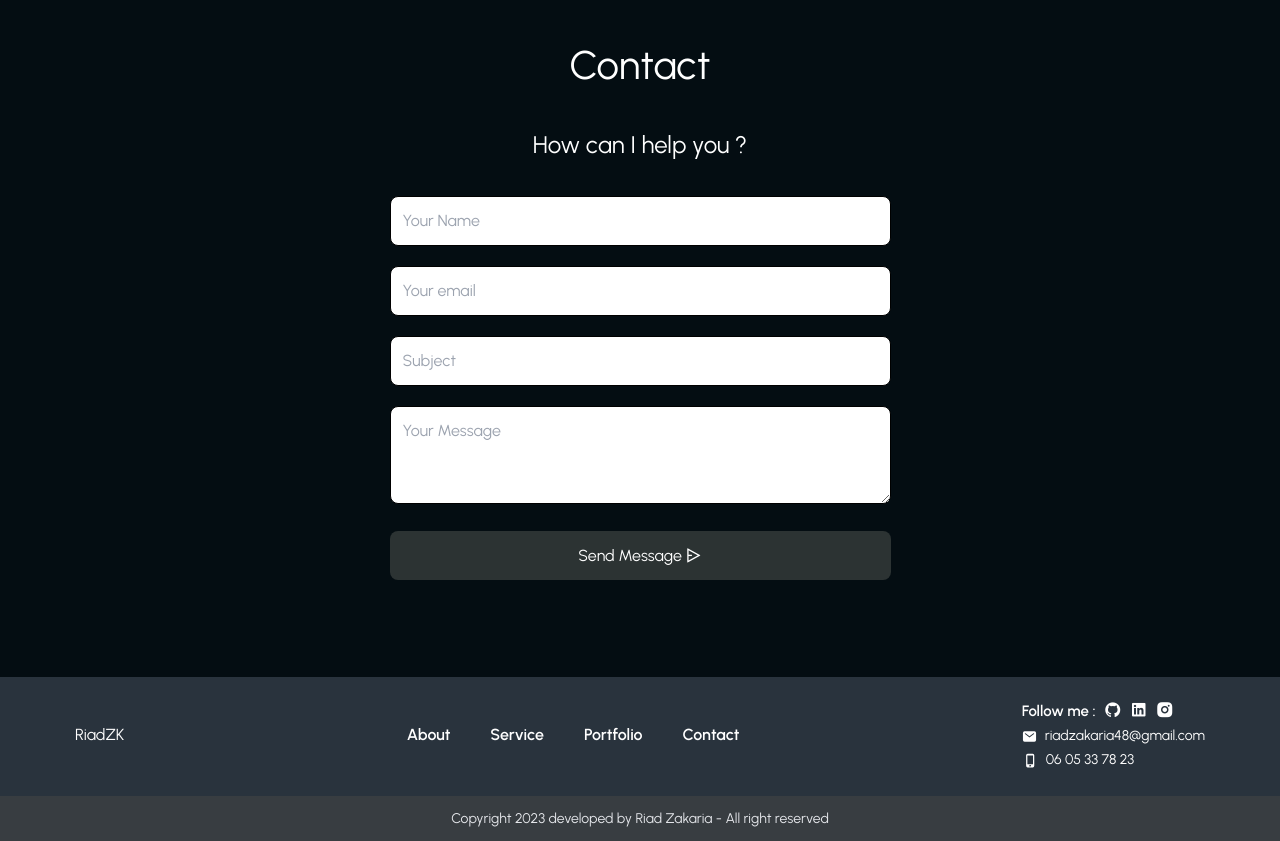
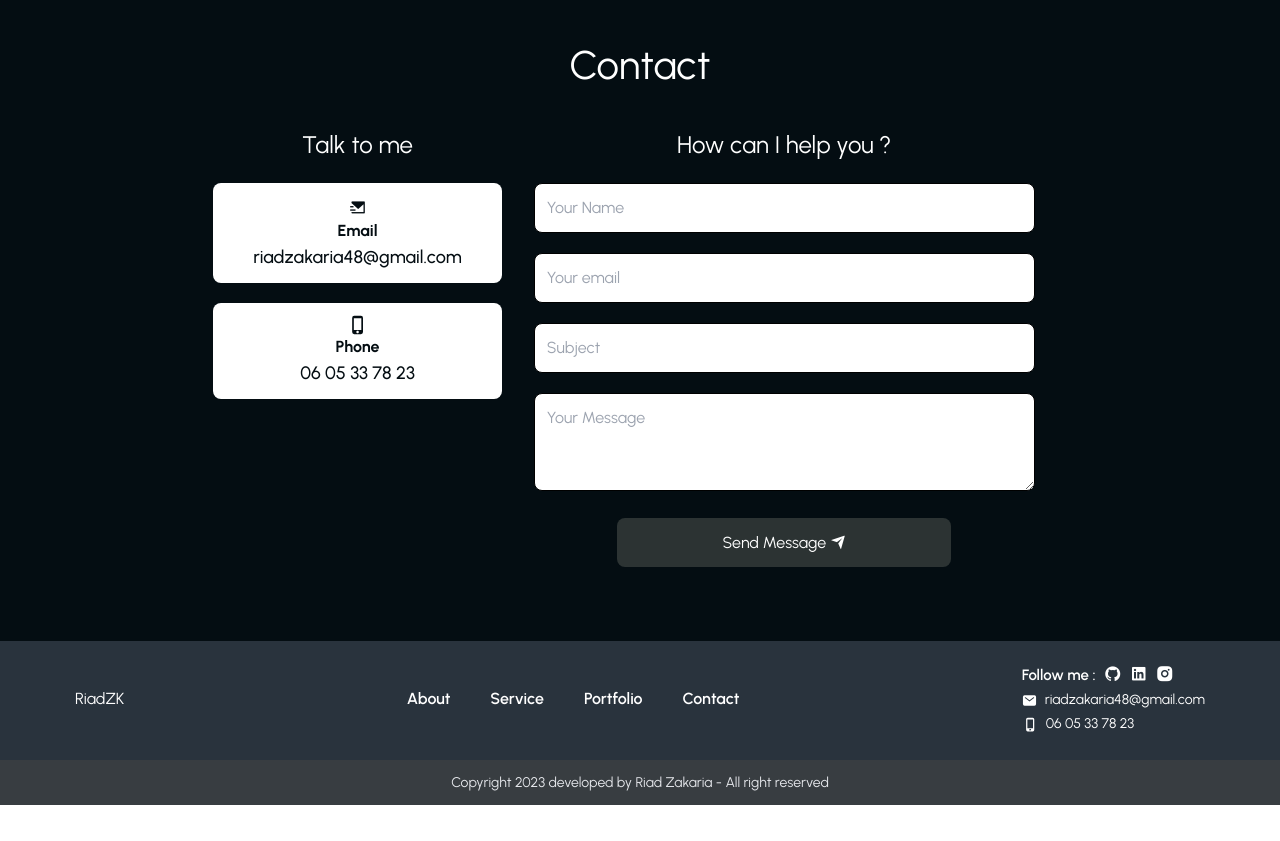
Before and after one commit to riadZk/Portfolio, a React (Create React App) app in the folder portfolio/: page / in a window 1280 px wide. Shown: the part 1480-2321 px from the top of the page. After the commit the page ends 2285 px from the top, so only its background shows below. Built offline with nearby package versions, Linux system fonts and the light colour scheme; no server answers; a web font is replaced by a local one.

Commit message:
Update Conatact

```diff
--- a/portfolio/src/components/main/Conatact.jsx
+++ b/portfolio/src/components/main/Conatact.jsx
@@ -1,15 +1,16 @@
-import React, {useRef, useContext, useState } from 'react'
+import React, { useRef, useContext, useState } from 'react'
 import { ModeContext } from '../../context/Context'
 import emailjs from '@emailjs/browser';
 import Swal from "sweetalert2";
-import { MdOutlineSubject } from 'react-icons/md';
+import { MdOutlinePhoneIphone } from 'react-icons/md';
+import { IoMail } from 'react-icons/io5';
 const Conatact = () => {
+  const { darkMode } = useContext(ModeContext)
   const form = useRef();
-  const [user,setUser]=useState('');
-  const [email,setEmail]=useState('');
-  const [subject ,setSubject]=useState('')
-  const [message,setMessage]=useState('');
-  const { darkMode } = useContext(ModeContext)
+  const [user, setUser] = useState('');
+  const [email, setEmail] = useState('');
+  const [subject, setSubject] = useState('')
+  const [message, setMessage] = useState('');
   const sendEmail = (e) => {
     e.preventDefault();
     emailjs.sendForm(
@@ -18,7 +19,7 @@ const Conatact = () => {
       form.current,
       'KVk7xI5u8oiavq90K'
     )
-        .then(function(response) {
+      .then(function (response) {
         console.log('SUCCESS!', response.status, response.text);
         Swal.fire({
           position: 'top-end',
@@ -33,41 +34,71 @@ const Conatact = () => {
         setEmail('')
         setSubject('')
         setMessage('')
-        }, function(err) {
+      }, function (err) {
         console.log('FAILED...', err);
       });
   };
 
   return (
     <div className={darkMode && 'dark'}>
-      <section id='conatact' className='pb-16 dark:bg-white bg-smallTextColor text-white dark:text-smallTextColor'>
+      <section id='conatact' className='pb-16 dark:bg-Light bg-smallTextColor text-white dark:text-smallTextColor'>
         <div className='container'>
           <h2 className='font-[400] text-center dark:text-smallTextColor text-white text-[2.5rem] mb-8'>Contact</h2>
-          <h2 className='font-[400] text-center dark:text-smallTextColor text-white text-[1.5rem] '>How can I help you ?</h2>
-          <div className='md:flex justify-center items-center'>
-            <div className='w-full rounded-lg  md:w-1/2 sm:h-[450px] lg:flex items-center px-4 lg:px-8 '>
-              <form ref={form} onSubmit={sendEmail} className='w-full' >
+          <div className='md:flex justify-center '>
+            <div className='flex flex-col gap-5'>
+              <h2
+                data-aos="fade-right"
+                data-aos-delay="50"
+                data-aos-duration="1000"
+                className='font-[400] text-center dark:text-smallTextColor text-white text-[1.5rem]'>Talk to me</h2>
+              <div
+                data-aos="fade-right"
+                data-aos-duration="1500"
+                className='flex flex-col dark:bg-slate-100 bg-white text-smallTextColor py-3 px-10 rounded-lg place-items-center '>
+                <i class="ri-mail-send-fill"></i>
+                <span className='font-bold'>Email</span>
+                <p className='text-lg font-[500]'>riadzakaria48@gmail.com</p>
+              </div>
+              <div
+                data-aos="fade-right"
+                data-aos-delay="50"
+                data-aos-duration="1000"
+                className='flex flex-col dark:bg-slate-100 bg-white text-smallTextColor py-3 px-10 rounded-lg place-items-center '>
+                <MdOutlinePhoneIphone size={20} />
+                <span className='font-bold'>
+                  Phone
+                </span>
+                <p className='text-lg font-[500] '>06 05 33 78 23</p>
+              </div>
+            </div>
+            <div className='w-full rounded-lg  md:w-1/2 sm:h-[450px] lg:flex justify-center px-4 lg:px-8 '>
+              <form ref={form} onSubmit={sendEmail} className='w-full'
+                data-aos="fade-left"
+                data-aos-delay="50"
+                data-aos-duration="1000">
+                <h2 className='font-[400] text-center dark:text-smallTextColor text-white text-[1.5rem] mb-5 '
+                >How can I help you ?</h2>
                 <div className='mb-5'>
-                  <input  type='text'
+                  <input type='text'
                     value={user}
-                          onChange={(e)=>{setUser(e.target.value)}}
+                    onChange={(e) => { setUser(e.target.value) }}
                     placeholder='Your Name'
-                          className='w-full p-3 rounded-lg text-black  border-[.2px] border-black' name="user_name" required/>
+                    className='w-full p-3 rounded-lg text-black  border-[.2px] border-black' name="user_name" required />
                 </div>
                 <div className='mb-5'>
-                  <input  type='email'
+                  <input type='email'
                     placeholder='Your email'
                     value={email}
-                          onChange={(e)=>{setEmail(e.target.value)}}
+                    onChange={(e) => { setEmail(e.target.value) }}
                     className='w-full p-3 rounded-lg text-black border-[.2px] border-black'
-                          name="user_email" required/>
+                    name="user_email" required />
                 </div>
                 <div className='mb-5 text-black'>
-                  <input  type='text'
+                  <input type='text'
                     value={subject}
-                          onChange={(e)=>setSubject(e.target.value)}
+                    onChange={(e) => setSubject(e.target.value)}
                     placeholder='Subject'
-                          className='w-full p-3 rounded-lg text-black border-[.2px] border-black' required/>
+                    className='w-full p-3 rounded-lg text-black border-[.2px] border-black' required />
                 </div>
                 <div className='mb-5'>
                   <textarea
@@ -76,12 +107,14 @@ const Conatact = () => {
                     rows={3}
                     placeholder='Your Message'
                     value={message}
-                            onChange={(e)=>{setMessage(e.target.value)}}
-                            className='w-full p-3 border-[.2px] text-black border-black rounded-lg' required/>
+                    onChange={(e) => { setMessage(e.target.value) }}
+                    className='w-full p-3 border-[.2px] text-black border-black rounded-lg' required />
                 </div>
-                    <button type='submit' className='w-full p-3 rounded-lg bg-color2 text-white ease-in duration-700 hover:bg-hovercolor text-center'>
-                      Send Message <i class="ri-send-plane-2-line"></i>
+                <div className='flex justify-center'>
+                  <button type='submit' className='w-2/3 p-3 rounded-lg bg-color2 text-white ease-in duration-700 hover:bg-hovercolor text-center'>
+                    Send Message <i class="ri-send-plane-fill"></i>
                   </button>
+                </div>
               </form>
             </div>
           </div>
```
Lines whose indentation alone changed are shown as unchanged.
